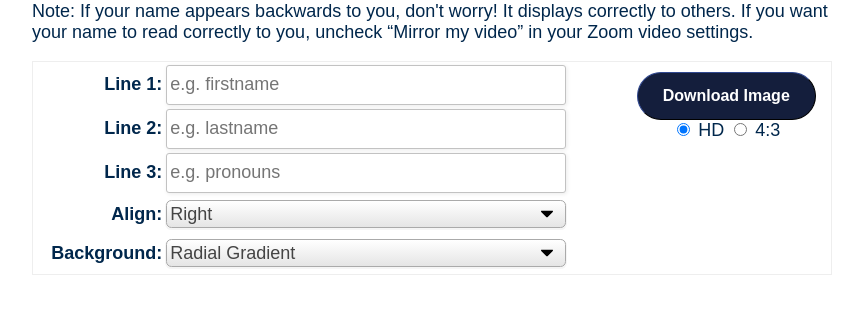
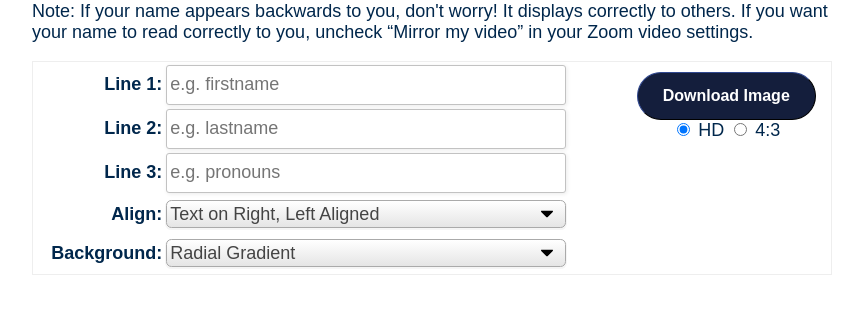
Before and after one commit to bramhe/background-generator, a PHP site: page / in a window 1280 px wide. Shown: the part 140-454 px from the top of the page, without its empty margins (208-1071 px from the left). Run offline with PHP 8.4, Linux system fonts and the light colour scheme; some libraries are stand-ins or nearby versions.

Commit message:
added additional align options (e.g. Text on Right, Left Aligned)

```diff
--- a/index.php
+++ b/index.php
@@ -106,9 +106,11 @@
 					</th>
 					<td>
 						<select id="align" class="select-css" tabindex="4">
-							<option selected="selected" value="right">Right</option>
+							<option selected="selected" value="right_left">Text on Right, Left Aligned</option>
+							<option value="right_right">Text on Right, Right Aligned</option>
 							<option value="center">Center</option>
-							<option value="left">Left</option>
+							<option value="left_left">Text on Left, Left Aligned</option>
+							<option value="left_right">Text on Left, Right Aligned</option>
 						</select>
 					</td>
 				</tr>
@@ -342,7 +344,7 @@
 		var maxWidth = Math.max(line1Measurement, line2Measurement, line3Measurement);
 		maxWidth = Math.min(maxWidth, w * 0.85);
 
-		if ($align.value == 'right') {
+		if ($align.value == 'right_left') {
 
 			ctx.textAlign = "start";
 
@@ -365,7 +367,30 @@
 			if ($line3.value) {
 				ctx.fillRect(w - maxWidth - vertical_line_margin, top_margin, vertical_line_width, base_line3 + vertical_line_extra_height);
 			}
+		}
+		else if ($align.value == 'right_right') {
 
+			ctx.textAlign = "end";
+
+			ctx.fillStyle = default_font_color_line1;
+			ctx.font = default_font_line1;
+			ctx.fillText($line1.value, w - side_margin, base_line1, maxWidth);
+
+			ctx.fillStyle = default_font_color_line2;
+			ctx.font = default_font_line2;
+			ctx.fillText($line2.value, w - side_margin, base_line2, maxWidth);
+
+			ctx.fillStyle = default_font_color_line3;
+			ctx.font = default_font_line3;
+			ctx.fillText($line3.value, w - side_margin, base_line3, maxWidth);
+
+			// vertical line next to text
+			ctx.fillStyle = vertical_line_color;
+			ctx.fillRect(w - maxWidth - vertical_line_margin, top_margin, vertical_line_width, base_line2 + vertical_line_extra_height);
+
+			if ($line3.value) {
+				ctx.fillRect(w - maxWidth - vertical_line_margin, top_margin, vertical_line_width, base_line3 + vertical_line_extra_height);
+			}
 		}
 		else if ($align.value == 'center') {
 
@@ -386,7 +411,31 @@
 			// no vertical line with centered text
 
 		}
-		else if ($align.value == 'left') {
+		else if ($align.value == 'left_right') {
+
+			ctx.textAlign = "end";
+
+			ctx.fillStyle = default_font_color_line1;
+			ctx.font = default_font_line1;
+			ctx.fillText($line1.value, maxWidth + side_margin, base_line1, maxWidth);
+
+			ctx.fillStyle = default_font_color_line2;
+			ctx.font = default_font_line2;
+			ctx.fillText($line2.value, maxWidth + side_margin, base_line2, maxWidth);
+
+			ctx.fillStyle = default_font_color_line3;
+			ctx.font = default_font_line3;
+			ctx.fillText($line3.value, maxWidth + side_margin, base_line3, maxWidth);
+
+			// vertical line next to text
+			ctx.fillStyle = vertical_line_color;
+			ctx.fillRect(maxWidth + vertical_line_margin, top_margin, vertical_line_width, base_line2 + vertical_line_extra_height);
+
+			if ($line3.value) {
+				ctx.fillRect(maxWidth + vertical_line_margin, top_margin, vertical_line_width, base_line3 + vertical_line_extra_height);
+			}
+		}
+		else if ($align.value == 'left_left') {
 
 			ctx.textAlign = "start";
 
```
